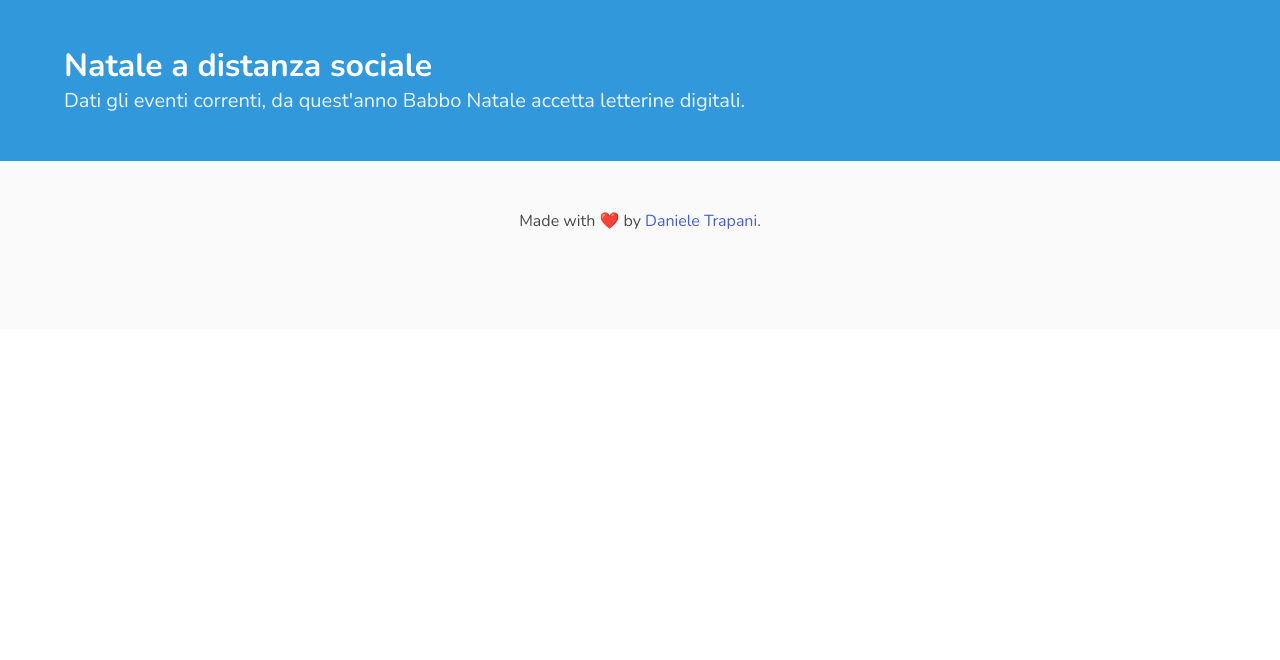
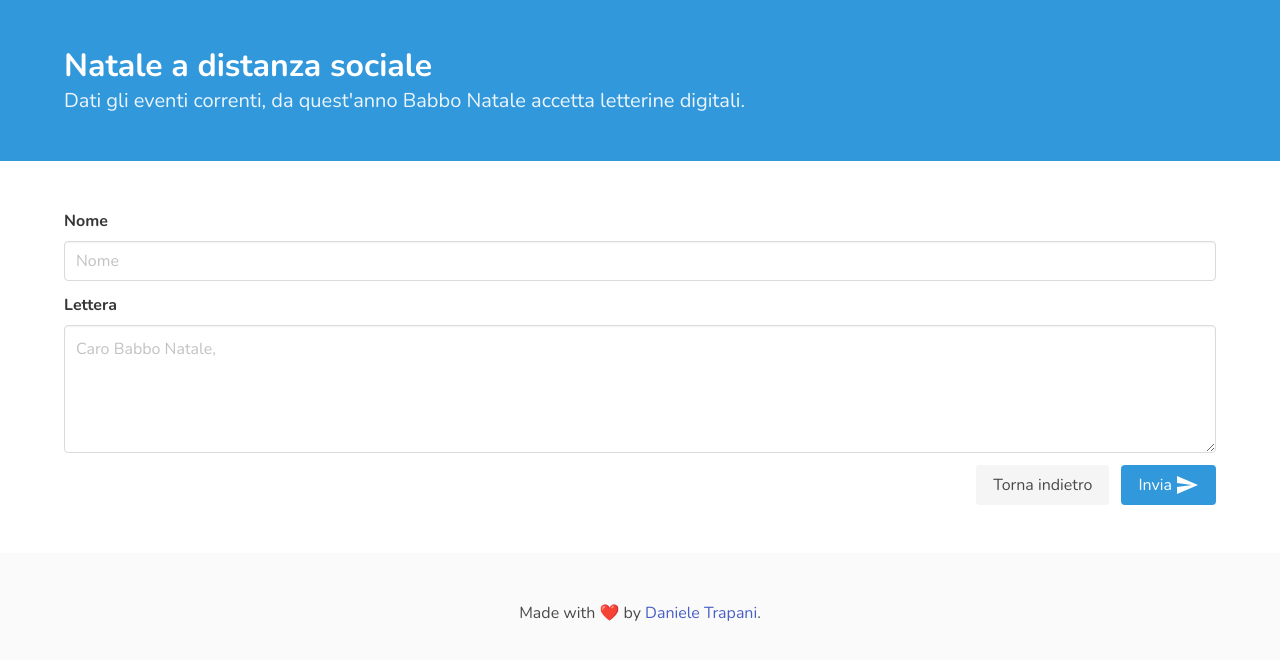
Before and after one commit to danitrap/santa-letter, a Vue app: page /#/add in a window 1280 px wide. Shown: the top 660 px of the page. Built offline with nearby package versions, Linux system fonts and the light colour scheme; no server answers.

Commit message:
feature: add letter view

```diff
--- /dev/null
+++ b/src/components/AddButton.vue
@@ -0,0 +1,33 @@
+<template>
+  <router-link class="button is-floating is-circular is-primary" to="add">
+    <svg style="width:24px;height:24px" viewBox="0 0 24 24">
+      <path
+        fill="currentColor"
+        d="M19 15V18H16V20H19V23H21V20H24V18H21V15H19M14 18H3V8L11 13L19 8V13H21V6C21 4.9 20.1 4 19 4H3C1.9 4 1 4.9 1 6V18C1 19.1 1.9 20 3 20H14V18M19 6L11 11L3 6H19Z"
+      />
+    </svg>
+  </router-link>
+</template>
+
+<script lang="ts">
+  import { defineComponent } from "vue";
+
+  export default defineComponent({
+    name: "AddButton",
+    emits: ["click"],
+  });
+</script>
+
+<style lang="scss" scoped>
+  .is-floating {
+    position: fixed;
+    bottom: 20px;
+    right: 20px;
+  }
+  .is-circular {
+    border-radius: 50%;
+    padding: 0;
+    height: 48px;
+    width: 48px;
+  }
+</style>
--- a/src/components/SingleLetter.vue
+++ b/src/components/SingleLetter.vue
@@ -21,7 +21,7 @@
 </template>
 
 <script lang="ts">
-  import { ILetter } from "@/interfaces/ILetter.interface";
+  import { ILetter } from "@/interfaces/shared";
   import { computed, defineComponent } from "vue";
   import $store from "../store";
   import LikeButton from "./LikeButton.vue";
--- a/src/composables/useLetters.ts
+++ b/src/composables/useLetters.ts
@@ -1,27 +1,11 @@
 import { computed, ref } from "vue";
-import { ILetter } from "@/interfaces/ILetter.interface";
+import { ILetter } from "@/interfaces/shared";
 import { chunk } from "@/helpers/chunk";
-import * as firebase from "firebase";
-import $store from "../store";
 import { db } from "../firebaseDatabase";
 
+import { like, unlike } from "../services/letterService";
+
 const letters = ref<ILetter[]>([]);
-
-const like = (letterId: string) => {
-  const letterRef = db.collection("letters").doc(letterId);
-
-  letterRef.update({
-    likedBy: firebase.firestore.FieldValue.arrayUnion($store.state.uuid),
-  });
-};
-
-const unlike = (letterId: string) => {
-  const letterRef = db.collection("letters").doc(letterId);
-
-  letterRef.update({
-    likedBy: firebase.firestore.FieldValue.arrayRemove($store.state.uuid),
-  });
-};
 
 export const useLetters = async () => {
   db.collection("letters").onSnapshot((snapshot) => {
--- a/src/interfaces/ILetter.interface.ts
+++ b/src/interfaces/shared.ts
@@ -4,3 +4,9 @@ export interface ILetter {
   text: string;
   likedBy: string[];
 }
+
+export interface ILetterSendPayload {
+  name: string;
+  text: string;
+  uuid: string | null;
+}
--- a/src/router/index.ts
+++ b/src/router/index.ts
@@ -1,11 +1,17 @@
 import { createRouter, createWebHashHistory, RouteRecordRaw } from "vue-router";
 import Home from "../views/Home.vue";
+import Add from "../views/Add.vue";
 
 const routes: Array<RouteRecordRaw> = [
   {
     path: "/",
     name: "Home",
-    component: Home
+    component: Home,
+  },
+  {
+    path: "/add",
+    name: "Add",
+    component: Add,
   },
   // {
   //   path: "/about",
@@ -20,7 +26,7 @@ const routes: Array<RouteRecordRaw> = [
 
 const router = createRouter({
   history: createWebHashHistory(),
-  routes
+  routes,
 });
 
 export default router;
--- /dev/null
+++ b/src/services/letterService.ts
@@ -0,0 +1,28 @@
+import * as firebase from "firebase";
+import { db } from "../firebaseDatabase";
+import $store from "../store";
+
+import { ILetterSendPayload } from "../interfaces/shared";
+
+export const like = (letterId: string) => {
+  const letterRef = db.collection("letters").doc(letterId);
+
+  letterRef.update({
+    likedBy: firebase.firestore.FieldValue.arrayUnion($store.state.uuid),
+  });
+};
+
+export const unlike = (letterId: string) => {
+  const letterRef = db.collection("letters").doc(letterId);
+
+  letterRef.update({
+    likedBy: firebase.firestore.FieldValue.arrayRemove($store.state.uuid),
+  });
+};
+
+export const send = ({ uuid, ...letter }: ILetterSendPayload) => {
+  return db.collection("letters").add({
+    ...letter,
+    likedBy: [uuid],
+  });
+};
--- a/src/store/index.ts
+++ b/src/store/index.ts
@@ -1,4 +1,4 @@
-import { ILetter } from "@/interfaces/ILetter.interface";
+import { ILetter } from "@/interfaces/shared";
 import { createStore } from "vuex";
 
 export default createStore({
--- /dev/null
+++ b/src/views/Add.vue
@@ -0,0 +1,90 @@
+<template>
+  <section class="section">
+    <div class="container">
+      <form @submit.prevent="submit">
+        <div class="field">
+          <label class="label">Nome</label>
+          <div class="control">
+            <input
+              class="input"
+              type="text"
+              placeholder="Nome"
+              v-model="form.name"
+            />
+          </div>
+        </div>
+        <div class="field">
+          <label class="label">Lettera</label>
+          <div class="control">
+            <textarea
+              class="textarea"
+              placeholder="Caro Babbo Natale, "
+              v-model="form.text"
+            ></textarea>
+          </div>
+        </div>
+        <div class="field is-grouped is-grouped-right">
+          <p class="control">
+            <router-link to="/" class="button is-light">
+              Torna indietro
+            </router-link>
+          </p>
+          <p class="control">
+            <button
+              class="button is-primary"
+              :class="{ 'is-loading': loading }"
+              type="submit"
+            >
+              Invia
+              <svg style="width:24px;height:24px" viewBox="0 0 24 24">
+                <path
+                  fill="currentColor"
+                  d="M2,21L23,12L2,3V10L17,12L2,14V21Z"
+                />
+              </svg>
+            </button>
+          </p>
+        </div>
+      </form>
+    </div>
+  </section>
+</template>
+
+<script lang="ts">
+  import { computed, defineComponent, reactive, ref } from "vue";
+  import $store from "../store";
+  import { send } from "../services/letterService";
+  import router from "@/router";
+
+  export default defineComponent({
+    name: "Add",
+    setup() {
+      const form = reactive({
+        name: "",
+        text: "",
+        uuid: $store.state.uuid,
+      });
+
+      const loading = ref(false);
+
+      const submit = async () => {
+        loading.value = true;
+        await send(form);
+        loading.value = false;
+        router.push("/");
+      };
+
+      return {
+        form,
+        loading,
+        submit,
+      };
+    },
+  });
+</script>
+
+<style lang="scss" scoped>
+  button svg {
+    margin-left: 3px;
+  }
+</style>
--- a/src/views/Home.vue
+++ b/src/views/Home.vue
@@ -11,6 +11,7 @@
       </Suspense>
     </div>
   </section>
+  <add-button />
 </template>
 
 <script lang="ts">
@@ -18,11 +19,13 @@
   import $store from "../store";
 
   import LettersList from "../components/LettersList.vue";
+  import AddButton from "../components/AddButton.vue";
 
   export default defineComponent({
     name: "Home",
     components: {
       LettersList,
+      AddButton,
     },
     setup() {
       return {
```
